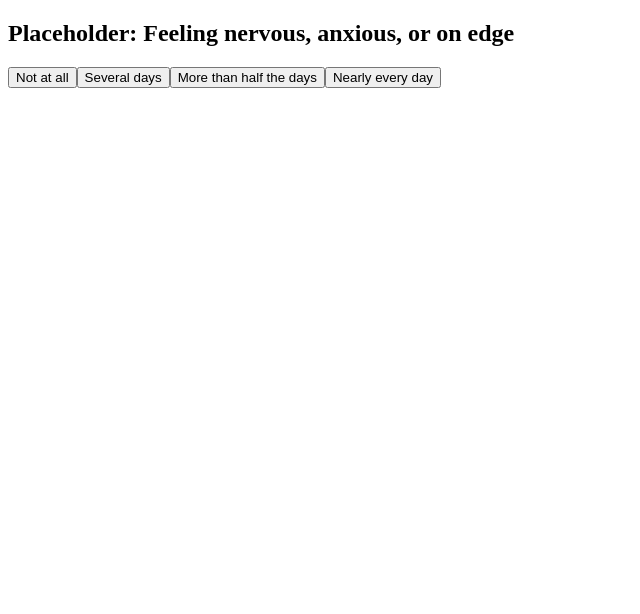
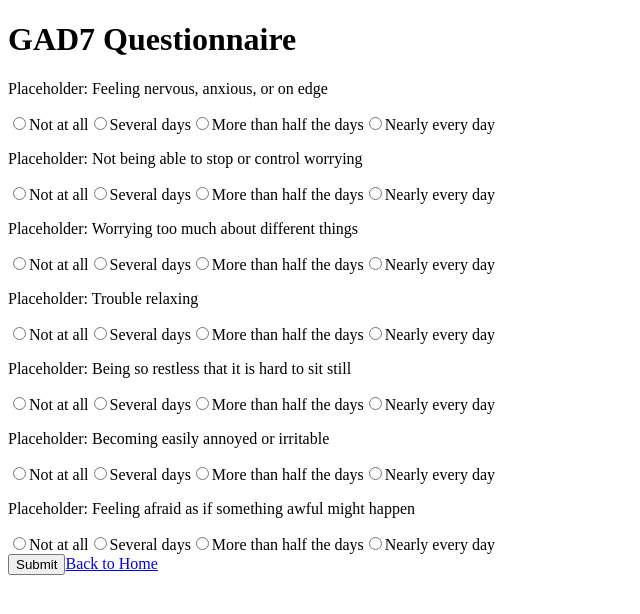
Before and after one commit to fschneider13/mental-health-portal, a Next.js app: page /mental-health-portal/gad7 in a window 1280 px wide. Shown: the top 614 px of the page, without its empty margins (0-640 px from the left). Built offline with nearby package versions, Linux system fonts and the light colour scheme.

Commit message:
Update Questionnaire.jsx

```diff
--- a/components/Questionnaire.jsx
+++ b/components/Questionnaire.jsx
@@ -1,60 +1,67 @@
-import { useState, useEffect } from 'react';
+import { useState } from 'react';
 import { useRouter } from 'next/router';
-import { calculateScore } from '../lib/scoring';
+import Link from 'next/link';
 
 export default function Questionnaire({ questions, type }) {
-  const [currentQuestion, setCurrentQuestion] = useState(0);
-  const [answers, setAnswers] = useState([]);
+  const [answers, setAnswers] = useState({});
   const router = useRouter();
 
-  useEffect(() => {
-    const savedProgress = localStorage.getItem(`${type}_progress`);
-    if (savedProgress) {
-      const { current, ans } = JSON.parse(savedProgress);
-      setCurrentQuestion(current);
-      setAnswers(ans);
+  const handleAnswerChange = (questionIndex, value) => {
+    setAnswers((prev) => ({ ...prev, [questionIndex]: value }));
+  };
+
+  const handleSubmit = () => {
+    const score = Object.values(answers).reduce((sum, val) => sum + parseInt(val) || 0, 0);
+    const category = getCategory(score, type); // Placeholder logic
+    router.push(`/results?type=${type}&score=${score}&category=${category}`);
+  };
+
+  const getCategory = (score, type) => {
+    // Placeholder category logic (replace with actual thresholds)
+    if (type === 'phq9') {
+      if (score < 5) return 'None';
+      if (score < 10) return 'Mild';
+      if (score < 15) return 'Moderate';
+      return 'Severe';
+    } else if (type === 'gad7') {
+      if (score < 5) return 'None';
+      if (score < 10) return 'Mild';
+      if (score < 15) return 'Moderate';
+      return 'Severe';
     }
-  }, [type]);
-
-  const handleAnswer = (score) => {
-    const newAnswers = [...answers, score];
-    setAnswers(newAnswers);
-    localStorage.setItem(
-      `${type}_progress`,
-      JSON.stringify({ current: currentQuestion + 1, ans: newAnswers })
-    );
-
-    if (currentQuestion + 1 < questions.length) {
-      setCurrentQuestion(currentQuestion + 1);
-    } else {
-      const result = calculateScore(type, newAnswers);
-      router.push({
-        pathname: '/results',
-        query: { type, score: result.score, category: result.category },
-      });
-    }
+    return 'Unknown';
   };
 
   return (
     <div className="container mx-auto p-4">
-      <div className="w-full bg-gray-200 rounded-full h-2.5 mb-4">
-        <div
-          className="bg-blue-600 h-2.5 rounded-full"
-          style={{ width: `${((currentQuestion + 1) / questions.length) * 100}%` }}
-        ></div>
-      </div>
-      <h2 className="text-xl font-semibold mb-4">{questions[currentQuestion].text}</h2>
-      <div className="flex flex-col gap-2">
-        {questions[currentQuestion].options.map((option, idx) => (
-          <button
-            key={idx}
-            onClick={() => handleAnswer(idx)}
-            className="p-2 bg-blue-500 text-white rounded hover:bg-blue-600"
-          >
-            {option}
-          </button>
-        ))}
-      </div>
+      <h1 className="text-3xl font-bold mb-6">{type.toUpperCase()} Questionnaire</h1>
+      {questions.map((question, index) => (
+        <div key={index} className="mb-4">
+          <p className="mb-2">{question.text}</p>
+          {question.options.map((option, optIndex) => (
+            <label key={optIndex} className="block">
+              <input
+                type="radio"
+                name={`question-${index}`}
+                value={optIndex}
+                onChange={(e) => handleAnswerChange(index, e.target.value)}
+                className="mr-2"
+              />
+              {option}
+            </label>
+          ))}
+        </div>
+      ))}
+      <button
+        onClick={handleSubmit}
+        className="mt-6 p-3 bg-blue-500 text-white rounded hover:bg-blue-600"
+        aria-label="Submit questionnaire"
+      >
+        Submit
+      </button>
+      <Link href="/" className="mt-4 inline-block text-blue-500 hover:underline">
+        Back to Home
+      </Link>
     </div>
   );
 }
```
